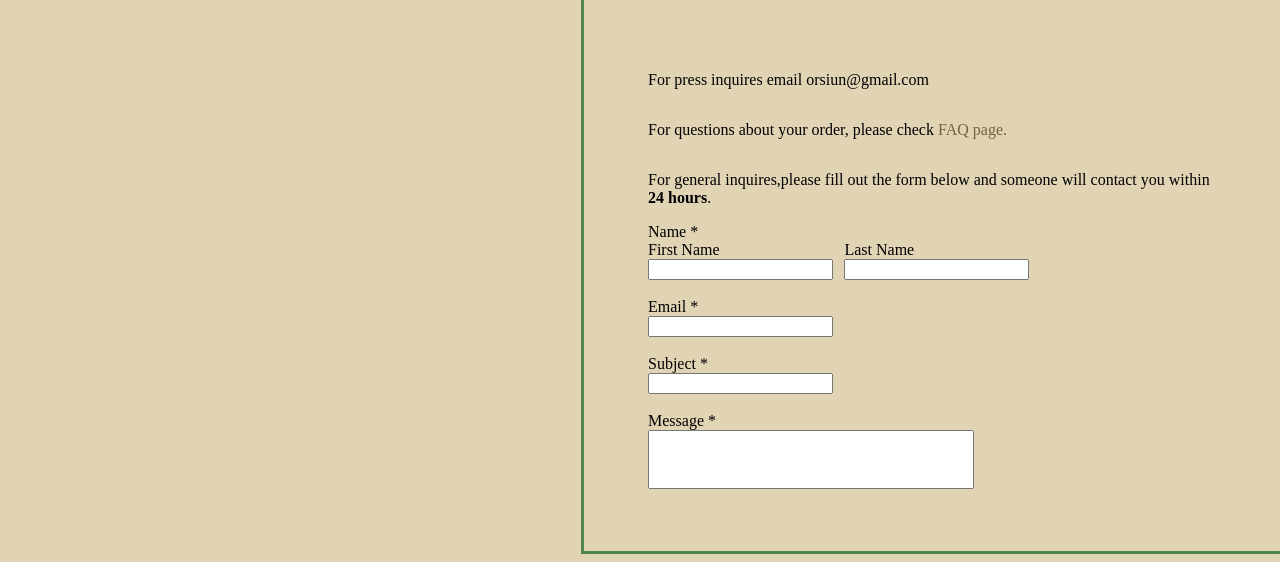
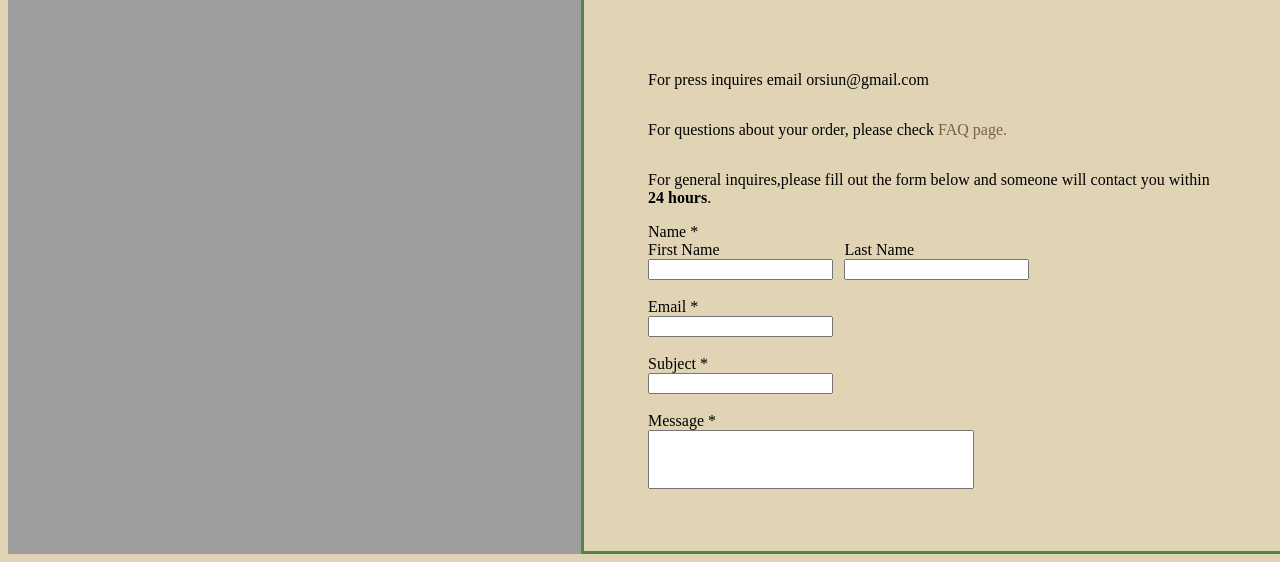
Before and after one commit to front-end-fundamentals-2025/fef-project-group-25, a plain HTML site: page contact.html in a window 1280 px wide. Shown: the part 355-917 px from the top of the page. Drawn offline with Linux system fonts and the light colour scheme; the site is published under a folder, as on GitHub Pages, so addresses that start at the root find nothing.

Commit message:
Update main.css

```diff
--- a/css/main.css
+++ b/css/main.css
@@ -391,7 +391,7 @@ summary::marker{
 }
 .contact-left {
     flex: 1; /* Ensures it takes equal space */
-    background-image: url("/images/sideflower.jpg");
+    background-image: url("../images/sideflower.jpg");
     background-size: cover; /* Ensures no white space */
     background-position: center; /* Centers the image */
     background-repeat: no-repeat;
```
